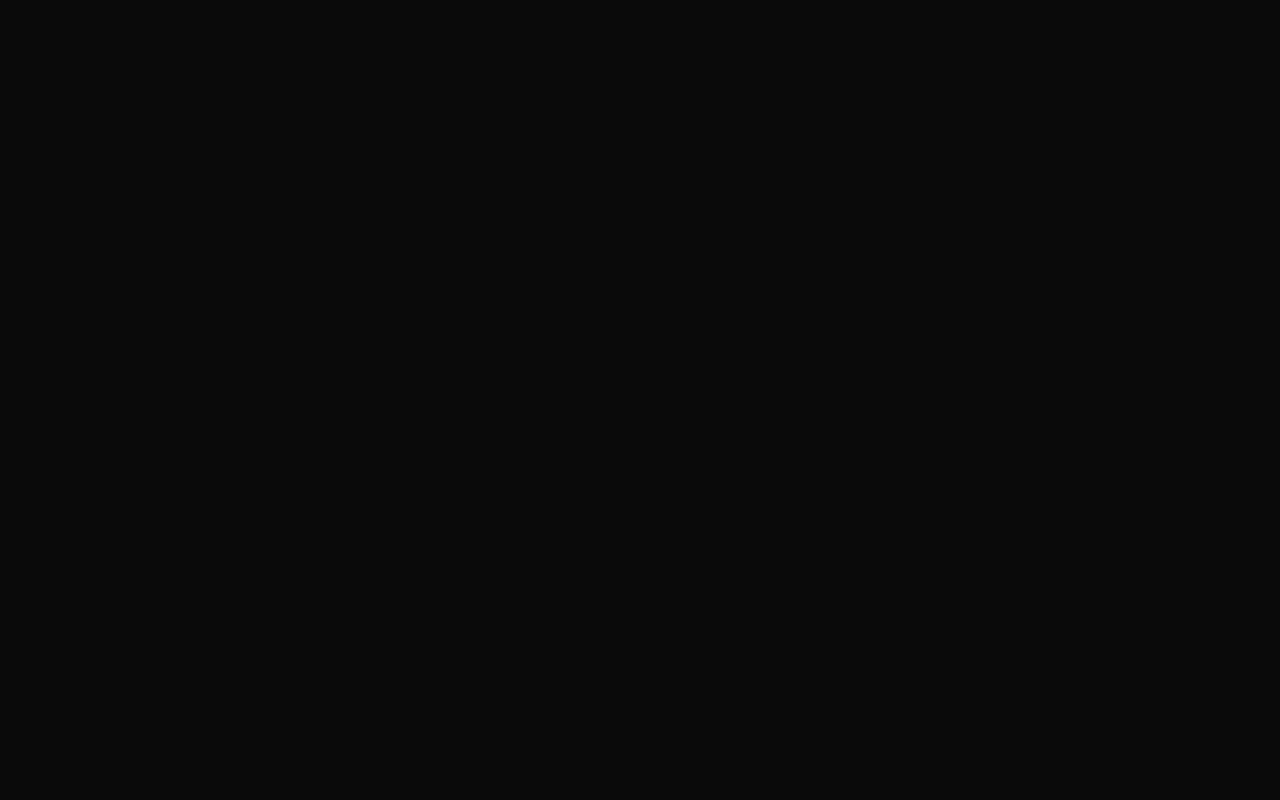
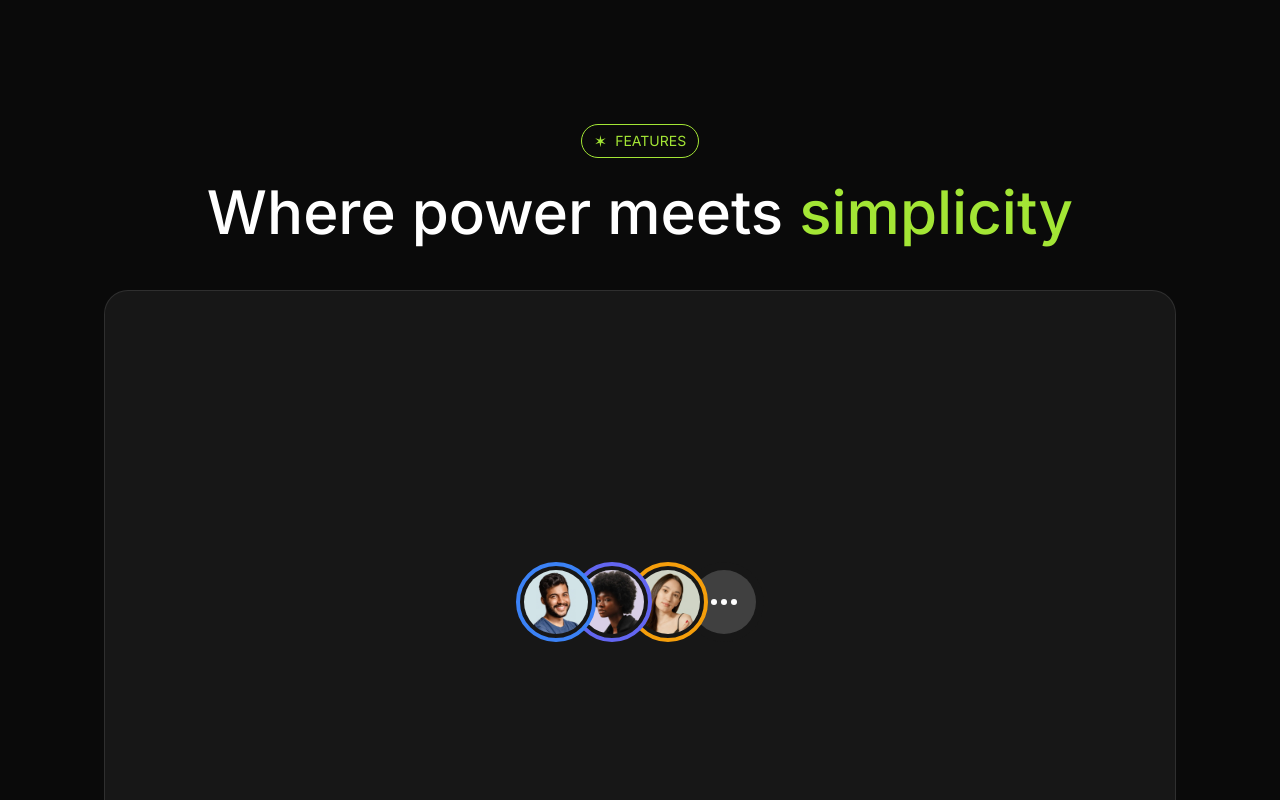
Before and after one commit to albinjoby/Layers-SaaS, a Next.js app: page / in a window 1280 px wide. Shown: the part 2000-2800 px from the top of the page. Before the commit the page ends 2028 px from the top, so only its background shows below. Built offline with nearby package versions, Linux system fonts and the light colour scheme.

Commit message:
add avatar section

```diff
--- a/src/app/page.tsx
+++ b/src/app/page.tsx
@@ -1,3 +1,4 @@
+import Features from "@/sections/Features";
 import Hero from "@/sections/Hero";
 import Introduction from "@/sections/Introduction";
 import LogoTicker from "@/sections/LogoTicker";
@@ -10,6 +11,7 @@
             <Hero />
             <LogoTicker />
             <Introduction />
+            <Features />
         </>
     );
 }
--- /dev/null
+++ b/src/components/Avatar.tsx
@@ -0,0 +1,11 @@
+import { HTMLAttributes } from "react";
+import { twMerge } from "tailwind-merge";
+
+export default function Avatar(props: HTMLAttributes<HTMLDivElement>) {
+    const { className, children, ...otherProps } = props;
+    return (
+        <div className={twMerge("size-20 rounded-full overflow-hidden border-4 border-blue-500 p-1 bg-neutral-900", className)} {...otherProps}>
+            {children}
+        </div>
+    );
+}
--- /dev/null
+++ b/src/components/FeatureCard.tsx
@@ -0,0 +1,16 @@
+export default function FeatureCard(props: {
+    title: string;
+    description: string;
+    children?: React.ReactNode
+}) {
+    const {title, description, children} = props
+    return (
+        <div className="bg-neutral-900 border border-white/10 p-6 rounded-3xl">
+            <div className="aspect-video">{children}</div>
+            <div>
+                <h3 className="text-3xl font-medium mt-6">{title}</h3>
+                <p className="text-white/50 mt-2">{description}</p>
+            </div>
+        </div>
+    );
+}
--- a/src/sections/Features.tsx
+++ b/src/sections/Features.tsx
@@ -1,3 +1,11 @@
+import Tag from "@/components/Tag";
+import FeatureCard from "@/components/FeatureCard";
+import avatar1 from "@/assets/images/avatar-ashwin-santiago.jpg"
+import avatar2 from "@/assets/images/avatar-lula-meyers.jpg"
+import avatar3 from "@/assets/images/avatar-florence-shaw.jpg"
+import Image from "next/image";
+import Avatar from "@/components/Avatar";
+
 const features = [
     "Asset Library",
     "Code Preview",
@@ -9,5 +17,71 @@
 ];
 
 export default function Features() {
-    return <div>Features</div>;
+    return (
+        <section className="py-24">
+            <div className="container">
+                <div className="flex justify-center">
+                    <Tag>Features</Tag>
+                </div>
+                <h2 className="text-6xl font-medium text-center mt-6">
+                    Where power meets{" "}
+                    <span className="text-lime-400">simplicity</span>
+                </h2>
+                <div className="mt-12 grid grid-cols-1 gap-8">
+                    <FeatureCard
+                        title="Real-time Collaboration"
+                        description=" Work together seemlessly with conflict-free teamediting"
+                    >
+                        <div className="aspect-video flex items-center justify-center">
+                            <Avatar className="z-40">
+                                <Image
+                                    className="rounded-full"
+                                    src={avatar1}
+                                    alt="avatar1"
+                                />
+                            </Avatar>
+                            <Avatar className="-ml-6 border-indigo-500 z-30">
+                                <Image
+                                    className="rounded-full"
+                                    src={avatar2}
+                                    alt="avatar2"
+                                />
+                            </Avatar>
+                            <Avatar className="-ml-6 border-amber-500 z-20">
+                                <Image
+                                    className="rounded-full"
+                                    src={avatar3}
+                                    alt="avatar3"
+                                />
+                            </Avatar>
+                            <Avatar className="-ml-6 border-transparent">
+                                <div className="size-full bg-neutral-700 rounded-full inline-flex items-center justify-center gap-1">
+                                    {Array.from({length: 3}).map((_, idx) => (
+                                        <span key={idx} className="size-1.5 rounded-full bg-white inline-flex"></span>
+                                    ))}
+                                </div>
+                            </Avatar>
+                        </div>
+                    </FeatureCard>
+                    <FeatureCard
+                        title="Interactive Prototyping"
+                        description=" Engage you clients with prototypes what react with user actions"
+                    ></FeatureCard>
+                    <FeatureCard
+                        title="Keyboard Quick Actions"
+                        description="Powerful commands to help you create designs
+                                more quickly"
+                    ></FeatureCard>
+                </div>
+                <div>
+                    {features.map((feature, idx) => (
+                        <div key={idx}>
+                            <span></span>
+                            <span>{feature}</span>
+                        </div>
+                    ))}
+                </div>
+            </div>
+        </section>
+    );
 }
```
